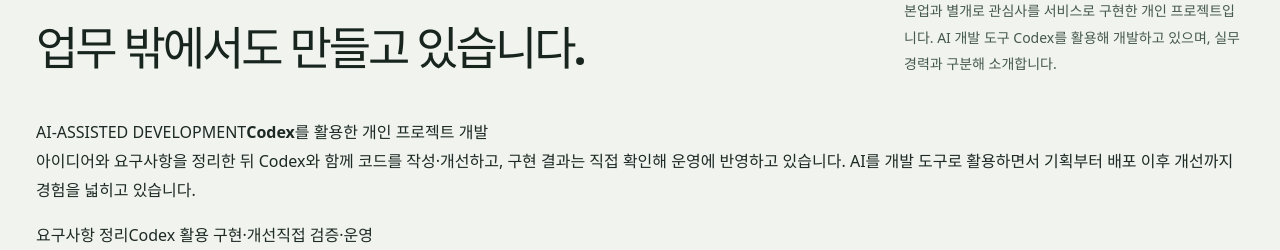
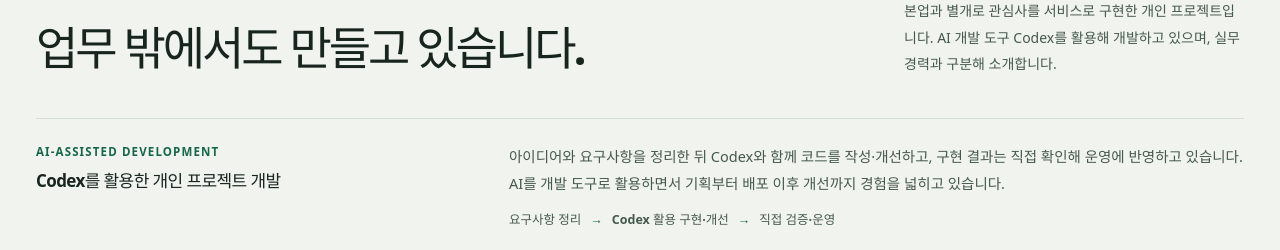
Before and after one commit to seirian/seirian.github.io, a website: page site/index.html in a window 1280 px wide. Shown: the part 8573-8823 px from the top of the page. Drawn offline with Linux system fonts and the light colour scheme.

Commit message:
style: add restrained, readable Codex development note to side projects

```diff
--- a/site/assets/site.css
+++ b/site/assets/site.css
@@ -713,3 +713,65 @@ body {font-size:16px;line-height:1.82}
   .contact-links a,.contact-section p:not(.kicker) {font-size:14px}
   .footer-inner p,.top-link {font-size:12px}
 }
+
+/* Personal projects: make the AI-assisted development process explicit without
+   changing the professional portfolio's hierarchy. */
+.ai-development-note{
+  display:grid;
+  grid-template-columns:minmax(195px,.75fr) minmax(0,1.25fr);
+  column-gap:32px;
+  row-gap:13px;
+  padding:24px 0 27px;
+  margin:0 0 24px;
+  border-top:1px solid var(--line);
+  border-bottom:1px solid var(--line);
+}
+.ai-development-header{display:flex;flex-direction:column;gap:8px}
+.ai-development-label{
+  font-size:11.5px;
+  font-weight:850;
+  letter-spacing:.1em;
+  line-height:1.5;
+  color:var(--accent);
+}
+.ai-development-header strong{
+  font-size:17px;
+  letter-spacing:-.035em;
+  line-height:1.55;
+  color:var(--heading);
+}
+.ai-development-note>p{
+  margin:0;
+  color:var(--secondary);
+  font-size:14.5px;
+  line-height:1.85;
+  word-break:keep-all;
+}
+.ai-development-steps{
+  grid-column:2;
+  display:flex;
+  align-items:center;
+  flex-wrap:wrap;
+  column-gap:9px;
+  row-gap:5px;
+  color:var(--secondary);
+  font-size:12.5px;
+  line-height:1.7;
+  font-weight:700;
+}
+.ai-development-steps span:not(:last-child)::after{
+  content:"→";
+  display:inline-block;
+  margin-left:9px;
+  color:var(--accent);
+}
+@media(max-width:870px){
+  .ai-development-note{grid-template-columns:1fr;gap:10px}
+  .ai-development-steps{grid-column:1}
+}
+@media(max-width:580px){
+  .ai-development-note{padding:21px 0 24px;margin-bottom:20px}
+  .ai-development-header strong{font-size:16px}
+  .ai-development-note>p{font-size:14px}
+  .ai-development-steps{font-size:12px}
+}
```
